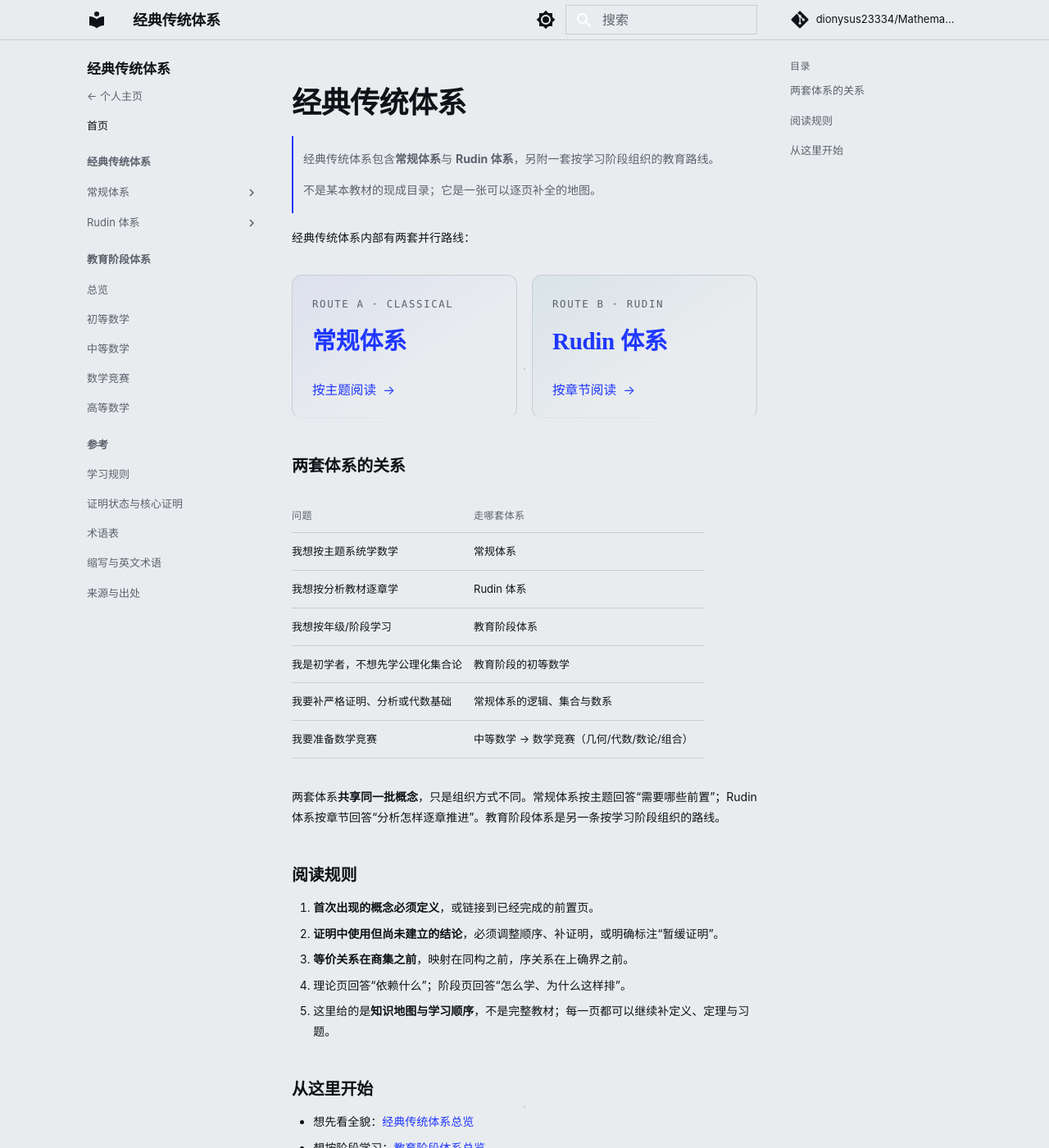
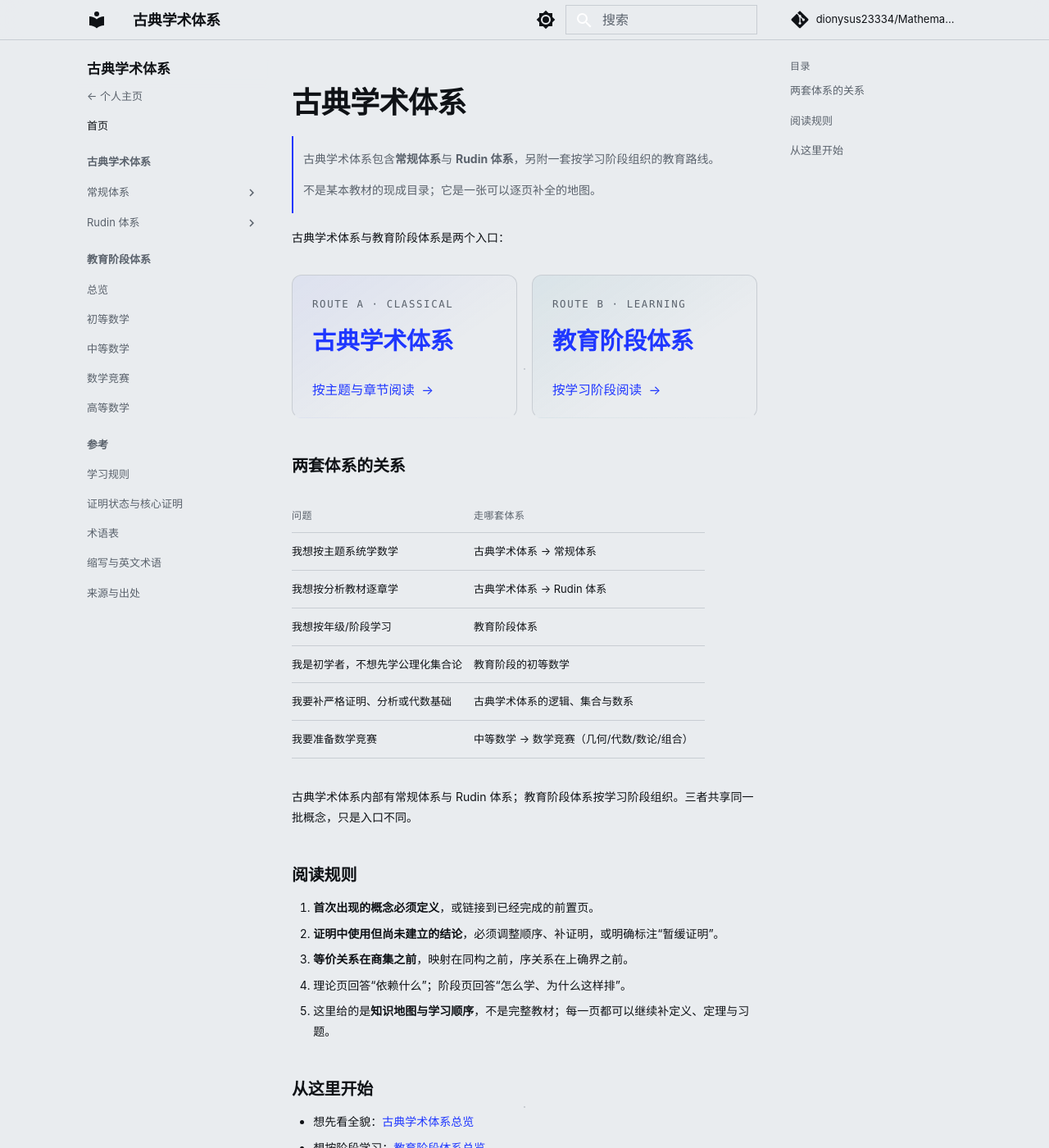
Before and after one commit to dionysus23334/Mathematics, an MkDocs documentation site: the page built from docs/index.md, in a window 1280 px wide and 1400 px high. Shown: the whole window at 82% size. Built offline with MkDocs 1.6.1 and Material for MkDocs 9.7.7, drawn with Linux system fonts in a browser that asks for light colours; comment, search, counter and statistics services are not loaded.

Commit message:
Rebrand as classical academics and restore two-entry homepage

```diff
--- a/docs/index.md
+++ b/docs/index.md
@@ -1,21 +1,21 @@
-# 经典传统体系
+# 古典学术体系
 
-> 经典传统体系包含**常规体系**与 **Rudin 体系**，另附一套按学习阶段组织的教育路线。
+> 古典学术体系包含**常规体系**与 **Rudin 体系**，另附一套按学习阶段组织的教育路线。
 >
 > 不是某本教材的现成目录；它是一张可以逐页补全的地图。
 
-经典传统体系内部有两套并行路线：
+古典学术体系与教育阶段体系是两个入口：
 
 <div class="route-grid">
   <a class="route-card route-card--theory" href="theory/">
     <span class="route-kicker">ROUTE A · CLASSICAL</span>
-    <span class="route-title">常规体系</span>
-    <span class="route-foot">按主题阅读 <span>→</span></span>
+    <span class="route-title">古典学术体系</span>
+    <span class="route-foot">按主题与章节阅读 <span>→</span></span>
   </a>
-  <a class="route-card route-card--stage" href="theory/rudin/01-real-complex/">
-    <span class="route-kicker">ROUTE B · RUDIN</span>
-    <span class="route-title">Rudin 体系</span>
-    <span class="route-foot">按章节阅读 <span>→</span></span>
+  <a class="route-card route-card--stage" href="stages/">
+    <span class="route-kicker">ROUTE B · LEARNING</span>
+    <span class="route-title">教育阶段体系</span>
+    <span class="route-foot">按学习阶段阅读 <span>→</span></span>
   </a>
 </div>
 
@@ -23,14 +23,14 @@
 
 | 问题 | 走哪套体系 |
 |---|---|
-| 我想按主题系统学数学 | 常规体系 |
-| 我想按分析教材逐章学 | Rudin 体系 |
+| 我想按主题系统学数学 | 古典学术体系 → 常规体系 |
+| 我想按分析教材逐章学 | 古典学术体系 → Rudin 体系 |
 | 我想按年级/阶段学习 | 教育阶段体系 |
 | 我是初学者，不想先学公理化集合论 | 教育阶段的初等数学 |
-| 我要补严格证明、分析或代数基础 | 常规体系的逻辑、集合与数系 |
+| 我要补严格证明、分析或代数基础 | 古典学术体系的逻辑、集合与数系 |
 | 我要准备数学竞赛 | 中等数学 → 数学竞赛（几何/代数/数论/组合） |
 
-两套体系**共享同一批概念**，只是组织方式不同。常规体系按主题回答“需要哪些前置”；Rudin 体系按章节回答“分析怎样逐章推进”。教育阶段体系是另一条按学习阶段组织的路线。
+古典学术体系内部有常规体系与 Rudin 体系；教育阶段体系按学习阶段组织。三者共享同一批概念，只是入口不同。
 
 ## 阅读规则
 
@@ -42,7 +42,7 @@
 
 ## 从这里开始
 
-- 想先看全貌：[经典传统体系总览](theory/index.md)
+- 想先看全貌：[古典学术体系总览](theory/index.md)
 - 想按阶段学习：[教育阶段体系总览](stages/index.md)
 - 想了解内容规则：[学习规则](principles.md)
 - 想查术语：[术语表](glossary.md)
--- a/mkdocs.yml
+++ b/mkdocs.yml
@@ -1,5 +1,5 @@
-site_name: 经典传统体系
-site_description: 经典传统体系：常规体系与 Rudin 体系；另附教育阶段体系。
+site_name: 古典学术体系
+site_description: 古典学术体系：常规体系与 Rudin 体系；另附教育阶段体系。
 site_author: dionysus23334
 site_url: https://dionysus23334.github.io/Mathematics/
 repo_url: https://github.com/dionysus23334/Mathematics
@@ -39,7 +39,7 @@ theme:
 nav:
   - ← 个人主页: https://dionysus23334.github.io/study-blogs/
   - 首页: index.md
-  - 经典传统体系:
+  - 古典学术体系:
       - 常规体系:
           - 总览: theory/index.md
           - 逻辑语言与证明: theory/01-logic.md
```
Also changed, not shown: README.md (+2 -2 lines), docs/theory/index.md (+2 -2 lines).
